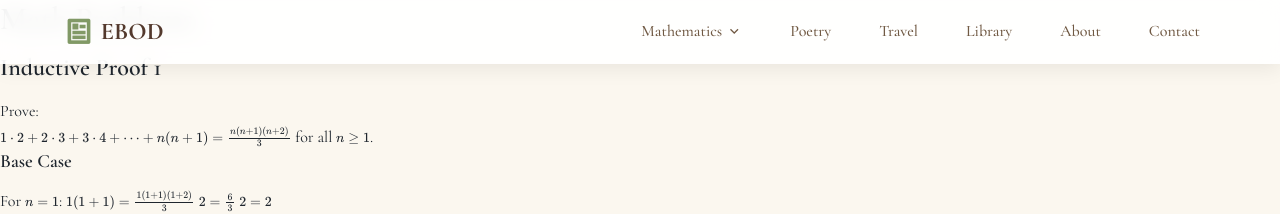
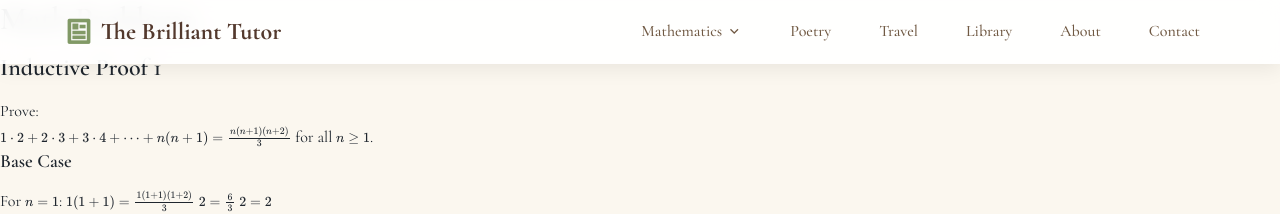
Before and after one commit to EBOD13/EBOD13.github.io, a Jekyll site: the page built from math.md, in a window 1280 px wide. Shown: the top 214 px of the page. Built offline with Jekyll 4.4.1, drawn with Linux system fonts in a browser that asks for light colours; nearby versions of some CDN libraries.

Commit message:
Changed name

```diff
--- a/_includes/nav.html
+++ b/_includes/nav.html
@@ -1,7 +1,7 @@
 <header class="header">
     <nav class="nav container">
         <a href="#" class="nav__logo">
-            <i class="ri-article-line"></i> EBOD
+            <i class="ri-article-line"></i> The Brilliant Tutor
         </a>
 
         <div class="nav__menu" id="nav-menu">
```
